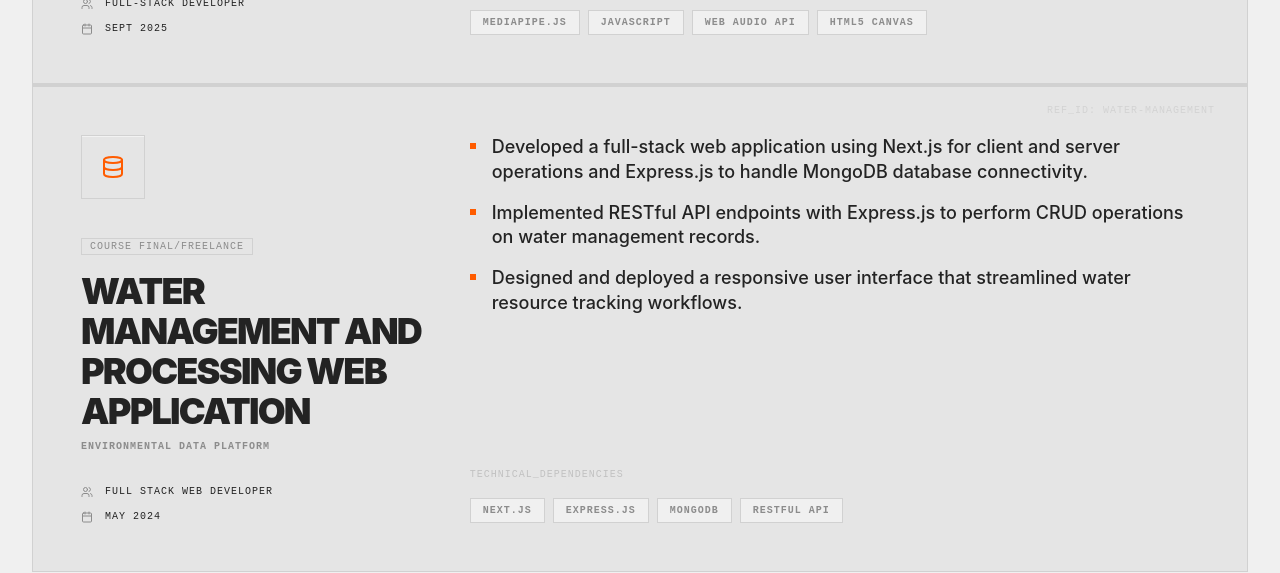
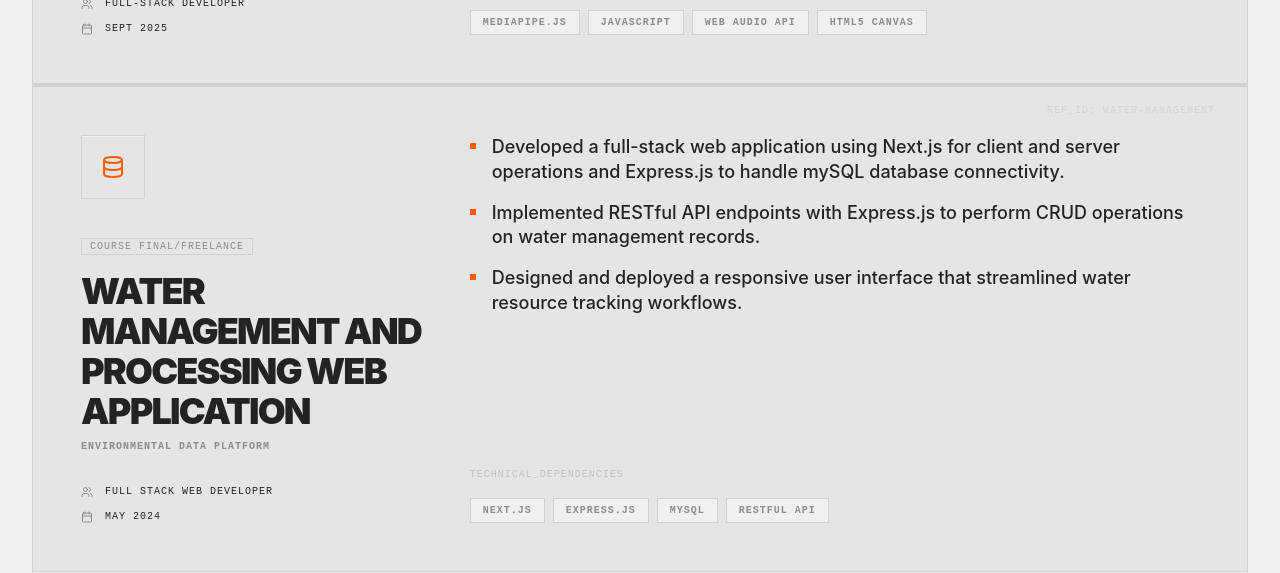
Before and after one commit to marccodesstuff/marccodesstuff-portfolio, a React (Vite) app: page /projects in a window 1280 px wide. Shown: the part 2700-3273 px from the top of the page. Built offline with nearby package versions, Linux system fonts and the light colour scheme.

Commit message:
Replaced MongoDB to MySQL

```diff
--- a/src/ProjectsPage.tsx
+++ b/src/ProjectsPage.tsx
@@ -119,7 +119,7 @@ const projects: Project[] = [
         title: 'Water Management and Processing Web Application',
         tagline: 'Environmental Data Platform',
         description: [
-            'Developed a full-stack web application using Next.js for client and server operations and Express.js to handle MongoDB database connectivity.',
+            'Developed a full-stack web application using Next.js for client and server operations and Express.js to handle mySQL database connectivity.',
             'Implemented RESTful API endpoints with Express.js to perform CRUD operations on water management records.',
             'Designed and deployed a responsive user interface that streamlined water resource tracking workflows.'
         ],
@@ -127,7 +127,7 @@ const projects: Project[] = [
         type: 'Course Final/Freelance',
         date: 'May 2024',
         status: 'completed',
-        tech: ['Next.js', 'Express.js', 'MongoDB', 'RESTful API'],
+        tech: ['Next.js', 'Express.js', 'mySQL', 'RESTful API'],
         icon: <Database size={24} />
     }
 ];
```
